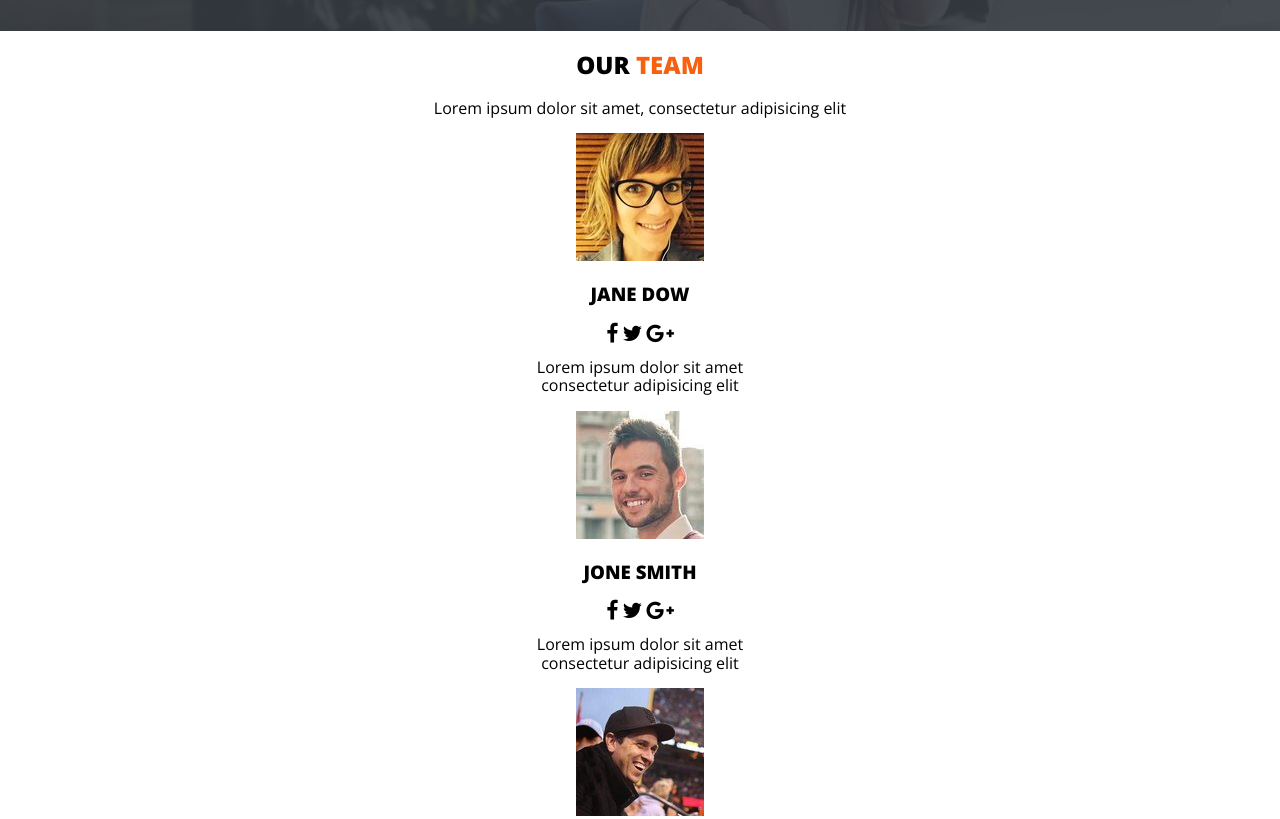
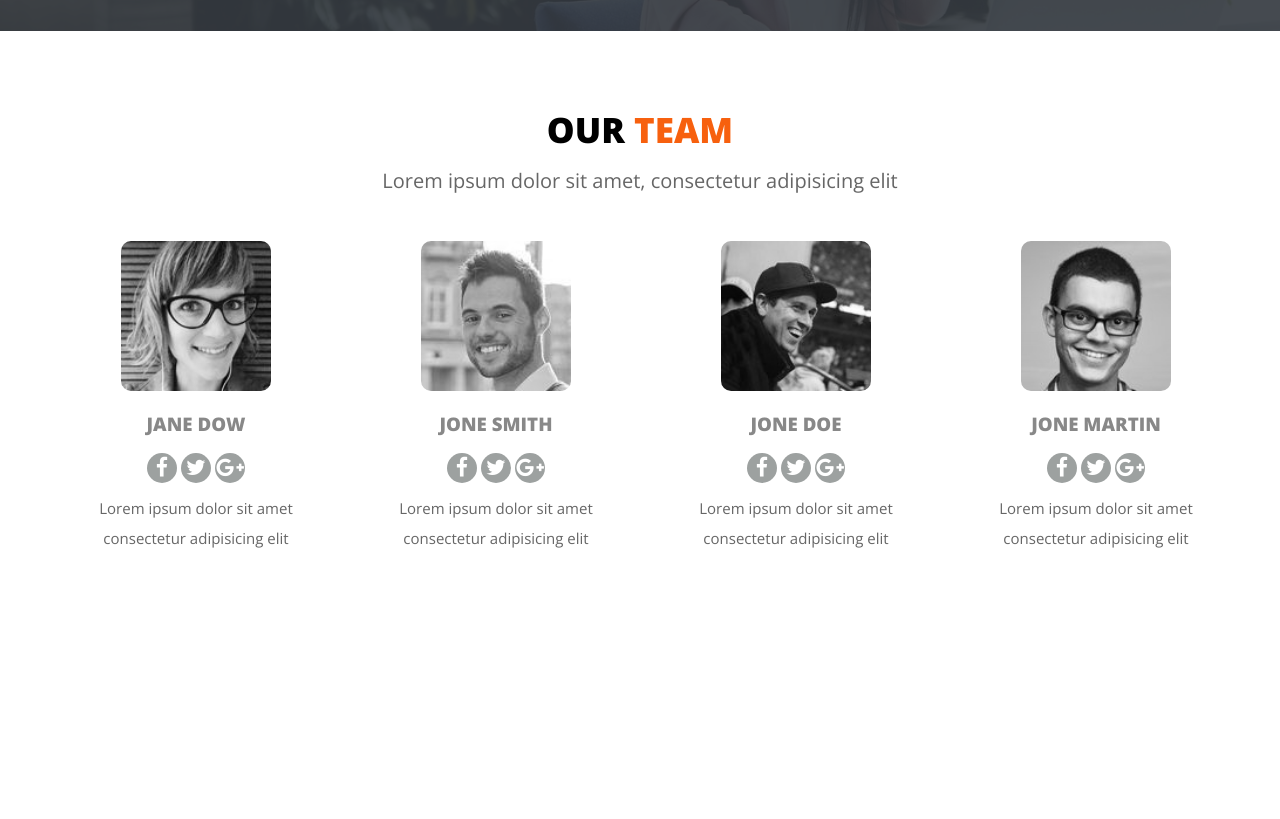
Before and after one commit to MAshrafM/PSD_Tanatos, a website: page index.html in a window 1280 px wide. Shown: the part 2680-3499 px from the top of the page. After the commit the page ends 3323 px from the top, so only its background shows below. Drawn offline with nearby package versions, Linux system fonts and the light colour scheme.

Commit message:
team style

```diff
--- a/scss/_team.scss
+++ b/scss/_team.scss
@@ -13,11 +13,52 @@
   }
 
   .team-container{
+    overflow: hidden;
+    .team-member{
+      float: left;
+      width: 24%;
+      margin-left: 1%;
+      overflow: hidden;
+      color: #888;
+      transition: all 1s ease-in-out;
+      p{
+        font-size: 15px;
+      }
 
-    .team-member{
-
+      img{
+        width: 150px;
+        height: 150px;
+        border-radius: 10px;
+        filter: gray;
+        filter: grayscale(1);
+      }
       .social-icons{
-
+        i{
+          background-color: #9da1a0;
+          width: 30px;
+          height: 30px;
+          line-height: 30px;
+          color: #fff;
+          border-radius: 50%;
+        }
+      }
+      &:hover{
+        color: #555;
+        img{
+          filter: none;
+          filter: grayscale(0);
+        }
+        .social-icons{
+          .fa-facebook{
+            background-color: #3b5998;
+          }
+          .fa-twitter{
+            background-color: #55ACEE;
+          }
+          .fa-google-plus{
+            background-color: #DC4E41;
+          }
+        }
       }
     }
   }
```
Also changed, not shown: css/main.css.
